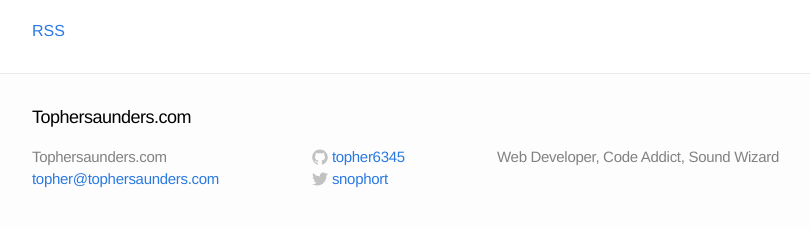
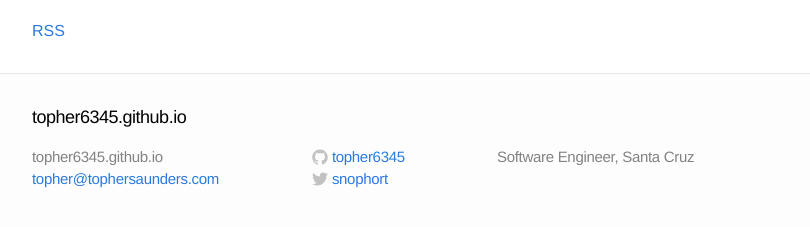
Before and after one commit to topher6345/topher6345.github.io, a Jekyll site: the page built from index.html, in a window 1280 px wide and 900 px high, scrolled down 969 px. Shown: the part 664-891 px from the top of the window, without its empty margins (208-1018 px from the left). Built offline with Jekyll 4.4.1, drawn with Linux system fonts in a browser that asks for light colours; Markdown is read by kramdown in place of the engine named in the settings; some of the changed text lies outside the part shown.

Commit message:
Update _config.yml

```diff
--- a/_config.yml
+++ b/_config.yml
@@ -1,7 +1,7 @@
 # Site settings
-title: Tophersaunders.com
+title: topher6345.github.io
 email: topher@tophersaunders.com
-description: "Web Developer, Code Addict, Sound Wizard"
+description: Software Engineer, Santa Cruz
 baseurl: ""
 url: "http://tophersaunders.com"
 username: topher6345
```
